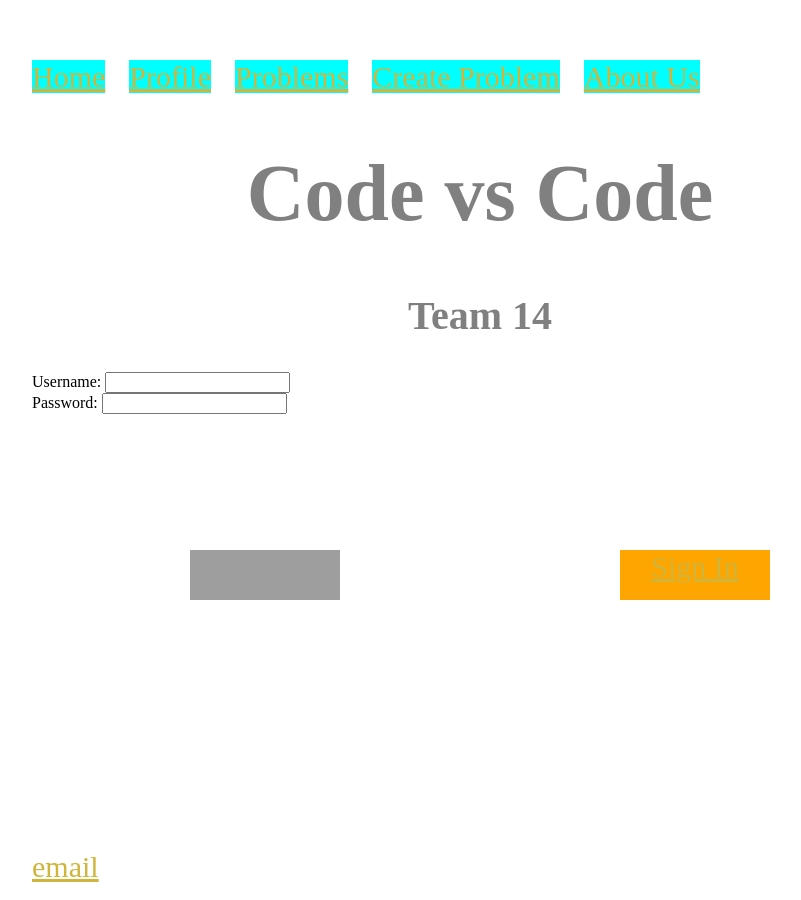
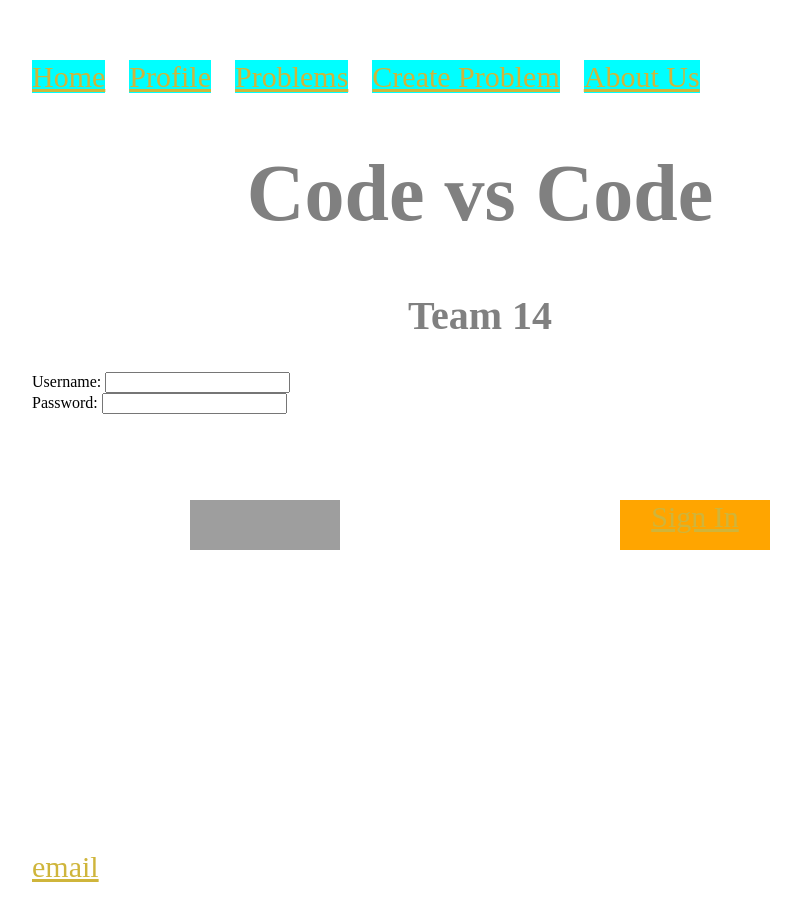
Before and after one commit to rramakrishnan246/rramakrishnan246.github.io, a Jekyll site: the page built from index.html, in a window 1280 px wide. Shown: the whole page, without its empty margins (160-961 px from the left). Built offline with Jekyll 4.4.1, drawn with Linux system fonts in a browser that asks for light colours; grey boxes are pictures that could not be loaded.

Commit message:
Update index.html

```diff
--- a/index.html
+++ b/index.html
@@ -17,7 +17,7 @@ title: Rohan R
 			</form>
 		</body>
 		<a href="https://www.facebook.com">
-			<img src="http://www.codenameone.com/img/blog/facebook-login-blue.png" height="50" width="150" style="position: absolute; top: 550px; left: 350px" />
+			<img src="http://www.codenameone.com/img/blog/facebook-login-blue.png" height="50" width="150" style="position: absolute; top: 500px; left: 350px" />
 		</a>
 	<div style=
 	"background-color: orange;
```
Also changed, not shown: other parts of index.html (+1 -1 lines).
